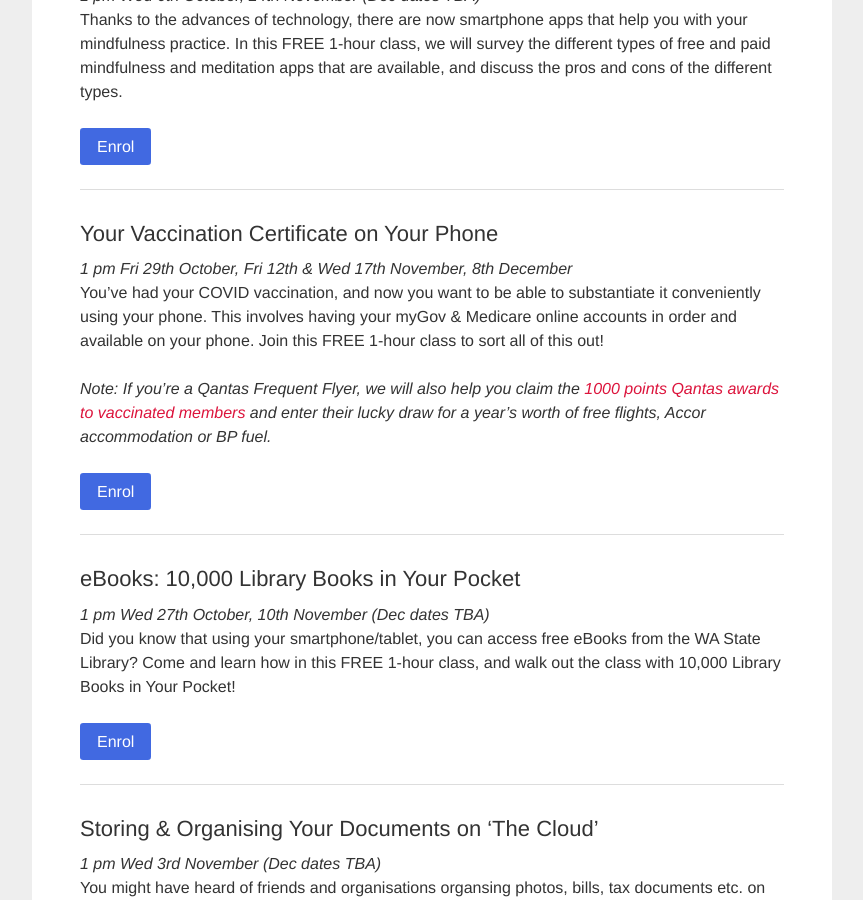
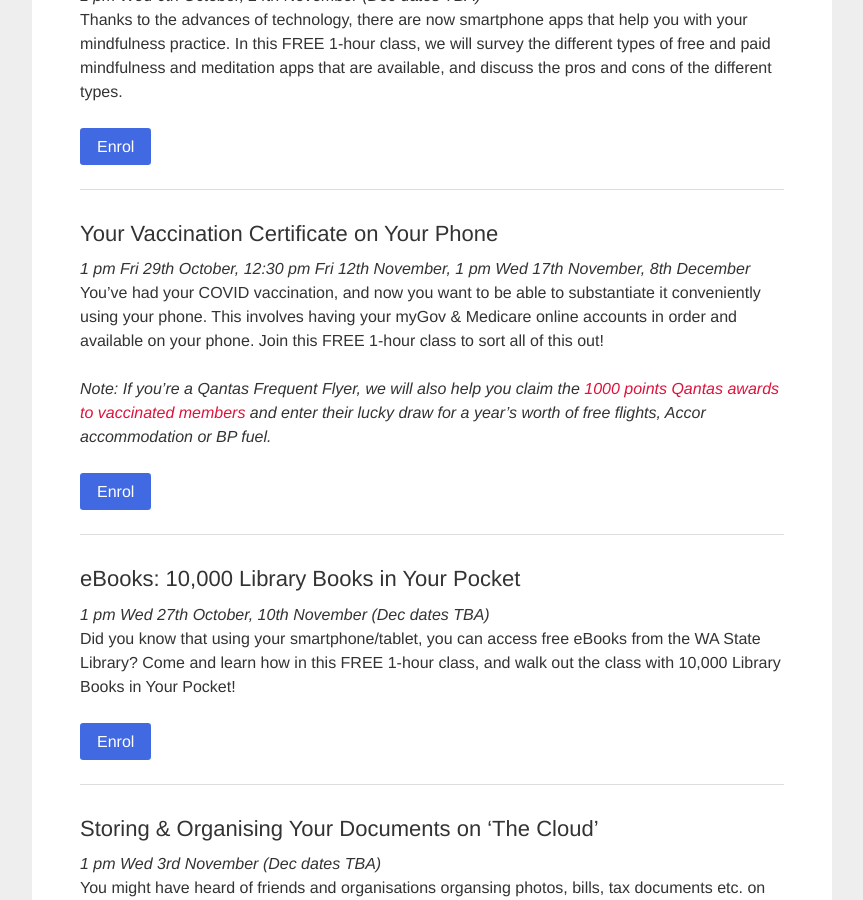
Before and after one commit to auxellbs/splconline.github.io, a Jekyll site: the page built from index.md, in a window 1280 px wide and 900 px high, scrolled down 1668 px. Shown: the whole window, without its empty margins (208-1071 px from the left). Built offline with Jekyll 4.4.1, drawn with Linux system fonts in a browser that asks for light colours.

Commit message:
Update index.md

```diff
--- a/index.md
+++ b/index.md
@@ -48,7 +48,7 @@
 ---
 
 ### Your Vaccination Certificate on Your Phone
-*1 pm Fri 29th October, Fri 12th & Wed 17th November, 8th December*
+*1 pm Fri 29th October, 12:30 pm Fri 12th November, 1 pm Wed 17th November, 8th December*
 You've had your COVID vaccination, and now you want to be able to substantiate it conveniently using your phone. This involves having your myGov & Medicare online accounts in order and available on your phone. Join this FREE 1-hour class to sort all of this out!
 
 *Note: If you're a Qantas Frequent Flyer, we will also help you claim the [1000 points Qantas awards to vaccinated members](https://www.qantas.com/au/en/frequent-flyer/member-offers/been-vaccinated-be-rewarded.html){:target="_blank"} and enter their lucky draw for a year's worth of free flights, Accor accommodation or BP fuel.*
```
